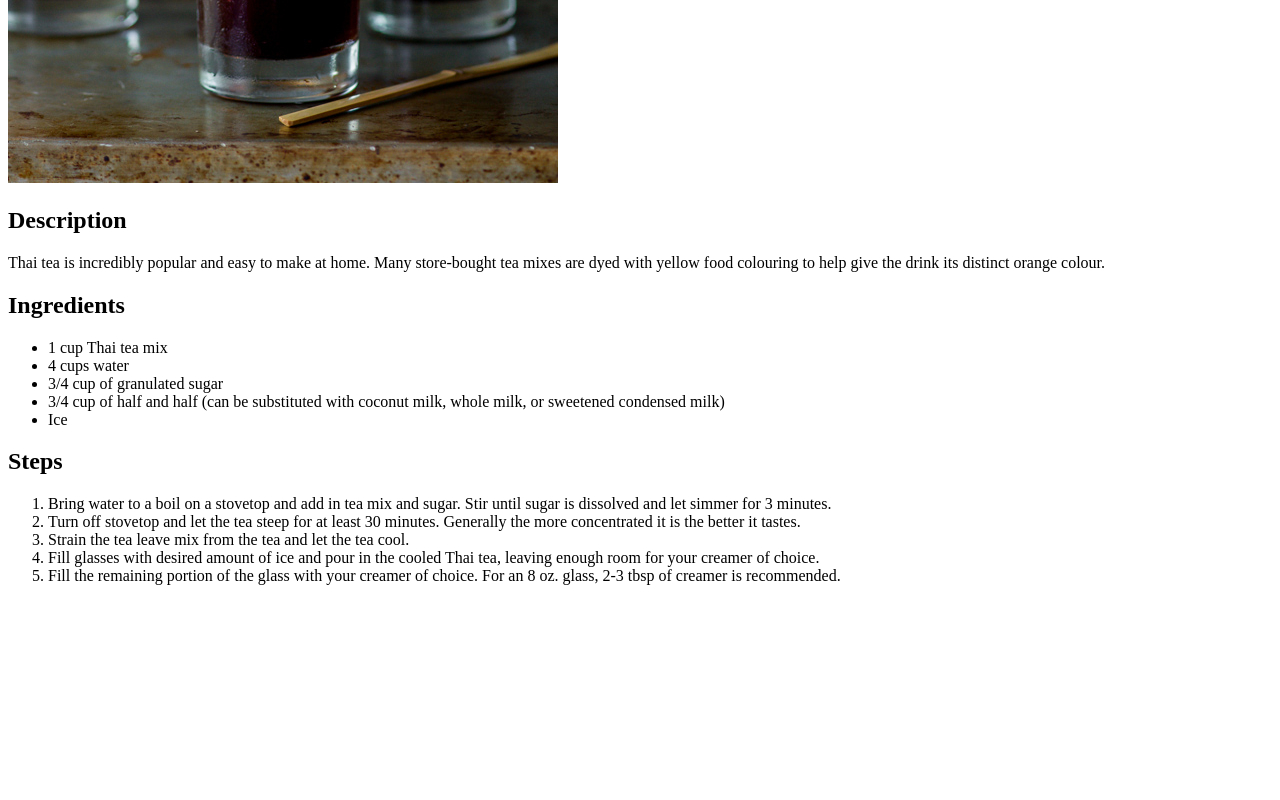
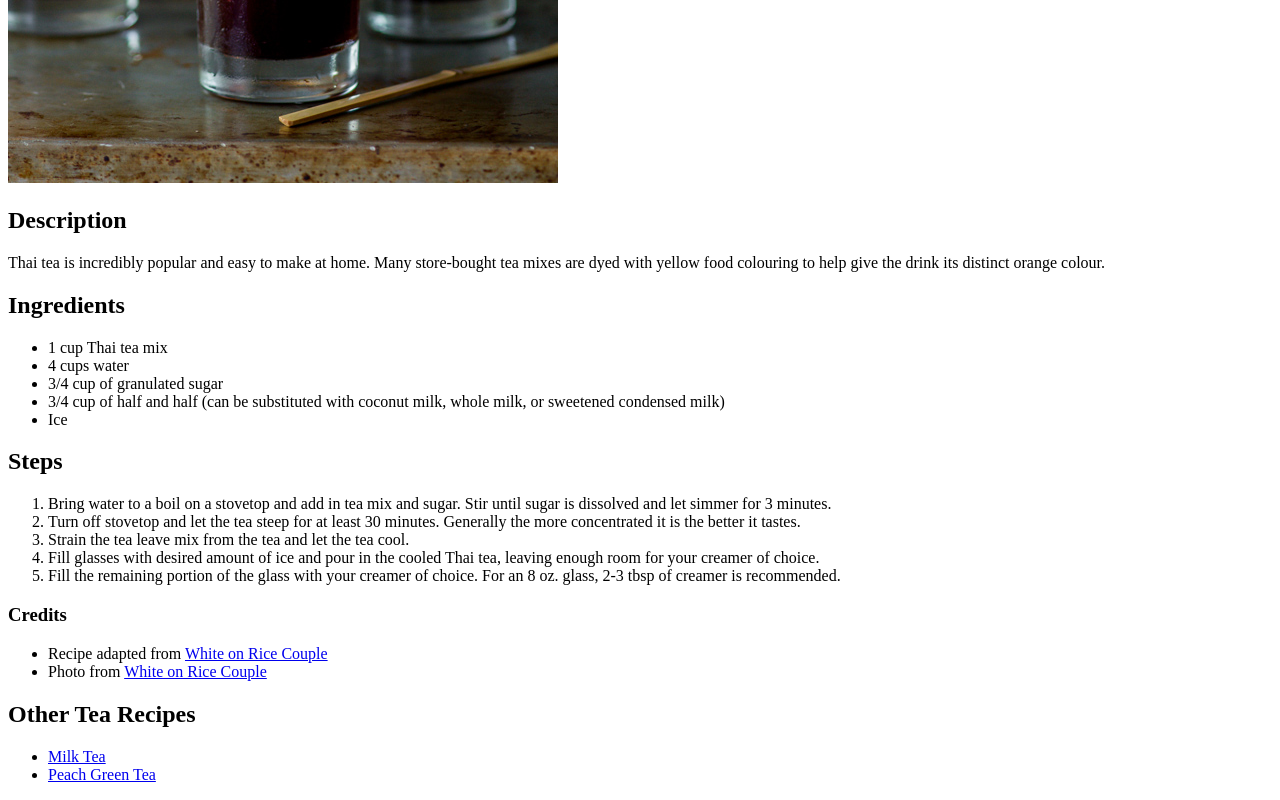
Before and after one commit to gitcommitem/odin-recipes, a plain HTML site: page recipes/thai-tea.html in a window 1280 px wide. Shown: the part 617-1417 px from the top of the page. Before the commit the page ends 1218 px from the top, so only its background shows below. Drawn offline with Linux system fonts and the light colour scheme.

Commit message:
Add credits and other recipes section

```diff
--- a/recipes/thai-tea.html
+++ b/recipes/thai-tea.html
@@ -26,5 +26,15 @@
             <li>Fill glasses with desired amount of ice and pour in the cooled Thai tea, leaving enough room for your creamer of choice.</li>
             <li>Fill the remaining portion of the glass with your creamer of choice. For an 8 oz. glass, 2-3 tbsp of creamer is recommended.</li>
         </ol>
+        <h3>Credits</h3>
+        <ul>
+            <li>Recipe adapted from <a href="https://whiteonricecouple.com/thai-tea-recipe/">White on Rice Couple</a></li>
+            <li>Photo from <a href="https://whiteonricecouple.com/thai-tea-recipe/">White on Rice Couple</a></li>
+        </ul>
+        <h2>Other Tea Recipes</h2>
+        <ul>
+            <li><a href="milk-tea.html">Milk Tea</a></li>
+            <li><a href="peach-green-tea.html">Peach Green Tea</a></li>
+        </ul>
     </body>
 </html>
```
